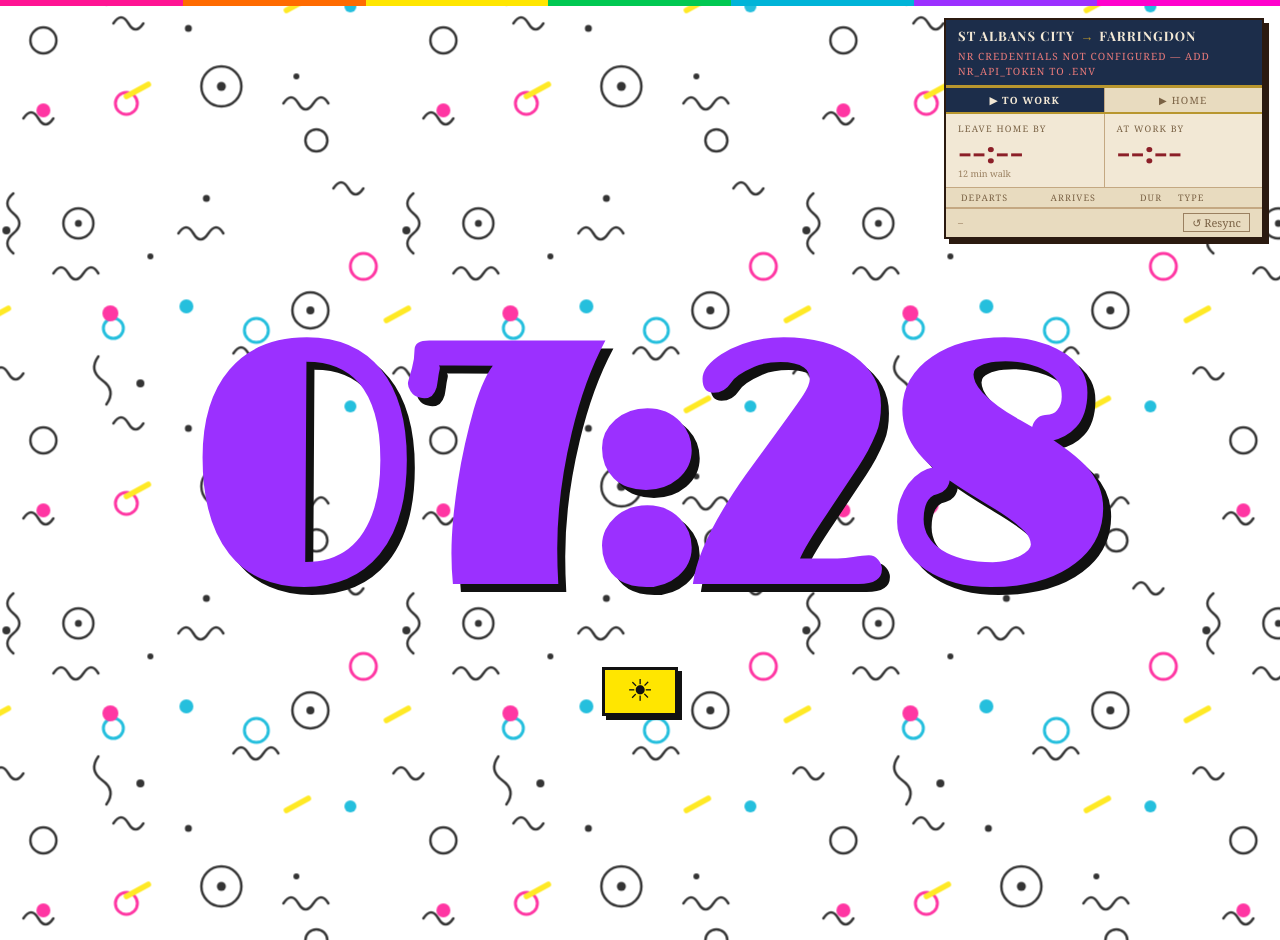
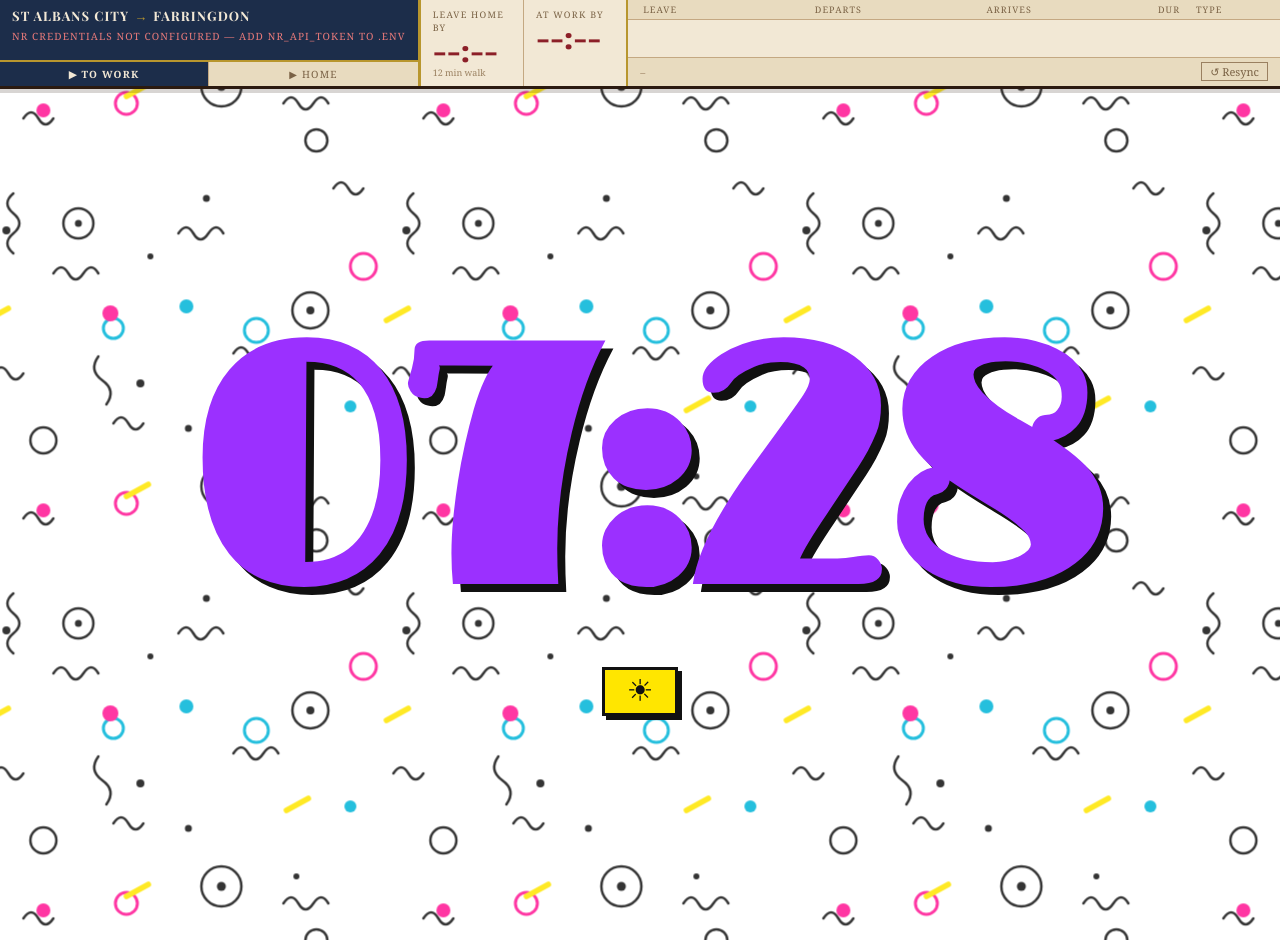
Before and after one commit to HenryCrosswell/good_start_habits, a Flask app: page / in a window 1280 px wide. Run offline with Flask 3, Linux system fonts and the light colour scheme; data comes from the database, SQL or seed files in the repository; data that the repository does not hold is empty.

Commit message:
train fix#

```diff
--- a/src/good_start_habits/templates/clock.html
+++ b/src/good_start_habits/templates/clock.html
@@ -26,22 +26,41 @@ html, body {
 /* ── Train widget — vintage railway poster ────────────────── */
 #train-widget {
     position: fixed;
-    top: 18px;
-    right: 16px;
+    top: 0;
+    left: 0;
+    right: 0;
     z-index: 25;
-    width: 320px;
     background: #F2E8D5;
-    border: 2px solid #2B1A10;
-    box-shadow: 5px 5px 0 #2B1A10;
+    border-bottom: 3px solid #2B1A10;
+    box-shadow: 0 4px 0 rgba(43,26,16,0.18);
     font-family: Georgia, 'Times New Roman', serif;
     color: #2B1A10;
+    display: flex;
+    flex-direction: row;
+    align-items: stretch;
+}
+
+/* Left panel: route header + tabs */
+.tw-left-panel {
+    display: flex;
+    flex-direction: column;
+    flex: 0 0 auto;
+    border-right: 3px solid #B8962E;
+}
+
+/* Right panel: board + footer */
+.tw-right-panel {
+    flex: 1;
+    display: flex;
+    flex-direction: column;
+    min-width: 0;
 }
 
 /* Header: navy banner with route name */
 .tw-header {
     background: #1C2D4A;
     padding: 8px 12px 7px;
-    border-bottom: 3px solid #B8962E;
+    flex: 1;
 }
 .tw-route {
     font-family: 'Playfair Display', Georgia, serif;
@@ -71,7 +90,7 @@ html, body {
 /* Direction tabs */
 .tw-tabs {
     display: flex;
-    border-bottom: 2px solid #B8962E;
+    border-top: 2px solid #B8962E;
 }
 .tw-tab {
     flex: 1;
@@ -95,7 +114,8 @@ html, body {
 .tw-timing-bar {
     display: flex;
     align-items: stretch;
-    border-bottom: 1px solid #C4A882;
+    border-right: 2px solid #B8962E;
+    flex: 0 0 auto;
 }
 .tw-timing-cell {
     flex: 1;
@@ -127,7 +147,7 @@ html, body {
 .tw-ontime-no  { color: #8C1F28; font-weight: bold; }
 
 /* Train board rows */
-.tw-board { border-bottom: 1px solid #C4A882; }
+.tw-board { flex: 1; }
 .tw-col-hdr {
     display: flex;
     align-items: center;
@@ -203,6 +223,7 @@ html, body {
     display: inline-block;
 }
 .tw-arr-col { flex: 1; font-size: 13px; color: #5A4535; padding-left: 6px; }
+.tw-leave-col { flex: 1; font-size: 13px; color: #5A4535; padding-left: 6px; }
 .tw-dur-col {
     width: 38px;
     font-size: 11px;
@@ -248,6 +269,7 @@ html, body {
     font-size: 10px;
     color: #9A8060;
     letter-spacing: 0.06em;
+    border-top: 1px solid #C4A882;
 }
 #tw-resync {
     background: none;
@@ -426,6 +448,7 @@ html, body {
 
 <div id="train-widget">
 
+  <div class="tw-left-panel">
     <div class="tw-header">
       <div class="tw-route" id="tw-route-text">
         St Albans City<span class="tw-route-arrow">→</span>Farringdon
@@ -434,10 +457,10 @@ html, body {
         <span class="tw-s-dim">Connecting…</span>
       </div>
     </div>
-
     <div class="tw-tabs">
       <button class="tw-tab tw-tab-active" id="tw-tab-out" onclick="twSetTab('outbound')">▶ To Work</button>
       <button class="tw-tab" id="tw-tab-ret" onclick="twSetTab('return')">▶ Home</button>
+    </div>
   </div>
 
   <div class="tw-timing-bar">
@@ -453,8 +476,10 @@ html, body {
     </div>
   </div>
 
+  <div class="tw-right-panel">
     <div class="tw-board">
       <div class="tw-col-hdr">
+        <span>Leave</span>
         <span>Departs</span>
         <span>Arrives</span>
         <span class="tc-dur">Dur</span>
@@ -467,6 +492,7 @@ html, body {
     <div class="tw-footer">
       <span id="tw-updated">–</span>
       <button id="tw-resync" onclick="trainResync()">↺ Resync</button>
+    </div>
   </div>
 
 </div>
@@ -649,6 +675,7 @@ html, body {
                 }
 
                 html += '<div class="' + rowCls + '">'
+                      + '<div class="tw-leave-col">' + esc(t.leave_home_by || '--:--') + '</div>'
                       + '<div class="tw-dep-col">' + depInner + '</div>'
                       + '<div class="tw-arr-col">' + esc(t.estimated_arr || '--:--') + '</div>'
                       + '<div class="tw-dur-col">' + dur + '</div>'
```
Lines whose indentation alone changed are shown as unchanged.
